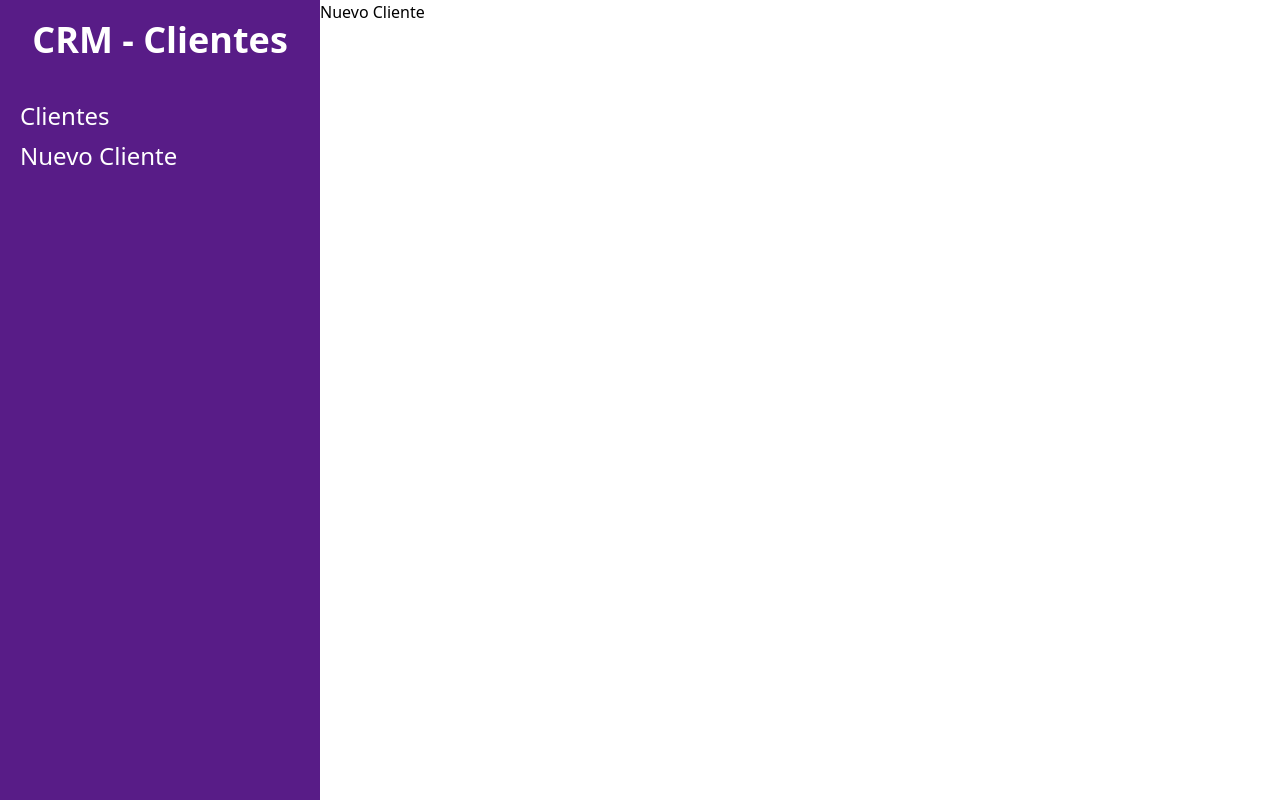
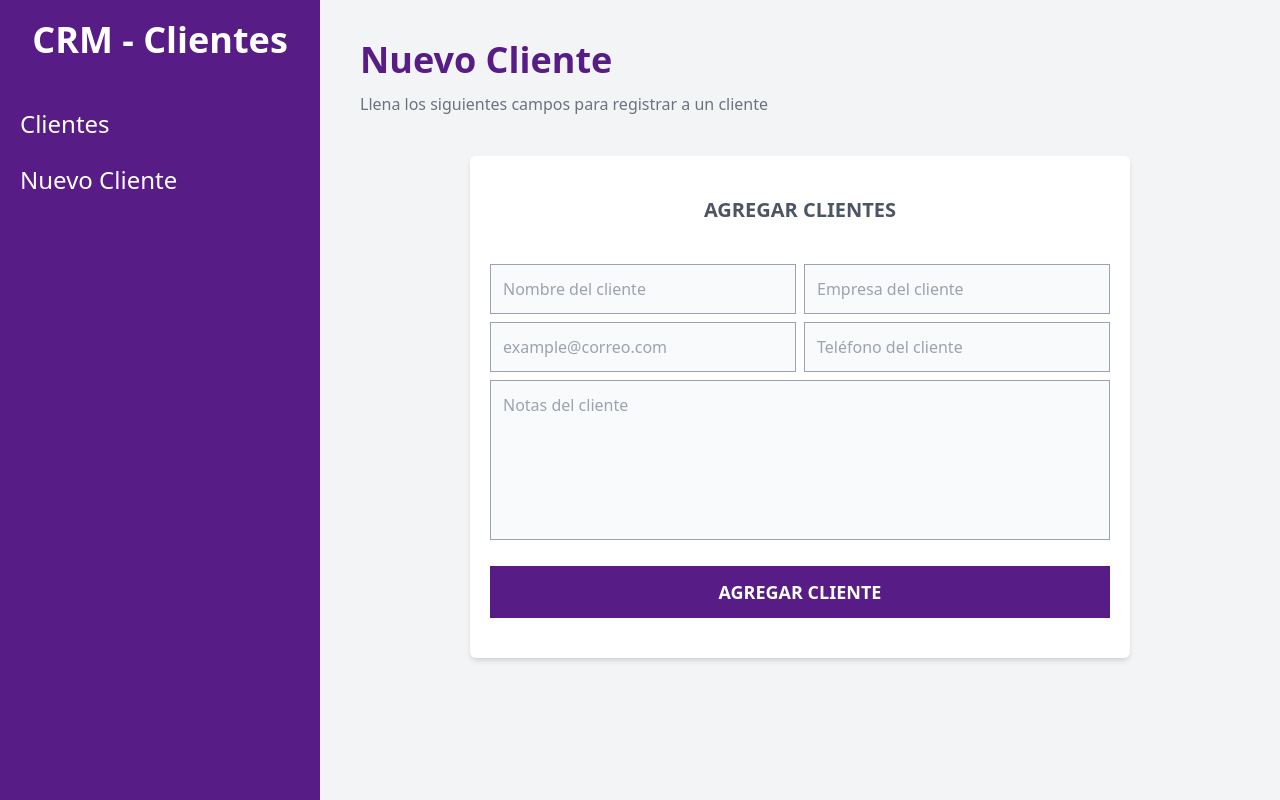
Before and after one commit to VictorLascares/crm-react, a React (Vite) app: page /clients/new in a window 1280 px wide. Built offline with nearby package versions, Linux system fonts and the light colour scheme.

Commit message:
Agregando formulario con Formik

```diff
--- a/package.json
+++ b/package.json
@@ -9,11 +9,13 @@
   },
   "dependencies": {
     "autoprefixer": "^10.4.7",
+    "formik": "^2.2.9",
     "postcss": "^8.4.14",
     "react": "^18.0.0",
     "react-dom": "^18.0.0",
     "react-router-dom": "^6.3.0",
-    "tailwindcss": "^3.1.4"
+    "tailwindcss": "^3.1.4",
+    "yup": "^0.32.11"
   },
   "devDependencies": {
     "@types/react": "^18.0.0",
--- /dev/null
+++ b/src/components/FormClient.jsx
@@ -0,0 +1,24 @@
+import React from 'react'
+import { Formik, Form, Field } from 'formik'
+
+const FormClient = () => {
+    return (
+        <div className='bg-white mt-10 px-5 py-10 rounded-md shadow-md md:w-3/4 mx-auto'>
+            <h2 className='text-gray-600 font-bold text-xl uppercase text-center'>Agregar Clientes</h2>
+            <Formik>
+                <Form className='mt-10'>
+                    <div className='md:grid md:grid-cols-2 md:gap-2'>
+                        <Field id="name" type="text" className="focus:outline-none w-full p-3 bg-gray-50 border border-gray-400" placeholder="Nombre del cliente" />
+                        <Field id="business" type="text" className="mt-2 md:mt-0 focus:outline-none w-full p-3 bg-gray-50 border border-gray-400" placeholder="Empresa del cliente" />
+                        <Field id="email" type="email" className="mt-2 md:mt-0 focus:outline-none w-full p-3 bg-gray-50 border border-gray-400" placeholder="example@correo.com" />
+                        <Field id="phone" type="tel" className="mt-2 md:mt-0 focus:outline-none w-full p-3 bg-gray-50 border border-gray-400" placeholder="Teléfono del cliente" />
+                    </div>
+                    <Field as="textarea" id="notes" type="text" className="focus:outline-none mt-2 w-full p-3 bg-gray-50 border border-gray-400 resize-none h-40" placeholder="Notas del cliente" />
+                    <input type="submit" value="Agregar Cliente" className='mt-5 w-full hover:cursor-pointer hover:bg-purple-600 bg-purple-900 p-3 text-white uppercase font-bold text-lg' />
+                </Form>
+            </Formik>
+        </div>
+    )
+}
+
+export default FormClient
--- a/src/layout/Layout.jsx
+++ b/src/layout/Layout.jsx
@@ -8,17 +8,17 @@ const Layout = () => {
         <div className="md:flex md:min-h-screen">
             <div className="md:w-1/4 md:bg-gradient-to-b bg-purple-900 px-5 py-1">
                 <h2 className="text-center text-4xl text-white font-bold mt-4">CRM - Clientes</h2>
-                <nav className="mt-10">
+                <nav className="mt-10 flex md:flex-col justify-center md:items-start items-center gap-4">
                     <Link
-                        className={`${currentUrl === '/clients' ? 'text-purple-300': 'text-white'} text-white text-2xl block mt-2 hover:text-purple-300`}
+                        className={`${currentUrl === '/clients' ? 'text-purple-300': 'text-white'} text-white text-2xl mt-2 hover:text-purple-300 hover:cursor-pointer`}
                         to="/clients"
                     >Clientes</Link>
                     <Link
-                        className={`${currentUrl === '/clients/new' ? 'text-purple-300': 'text-white'} text-white text-2xl block mt-2 hover:text-purple-300`}
+                        className={`${currentUrl === '/clients/new' ? 'text-purple-300': 'text-white'} text-white text-2xl mt-2 hover:text-purple-300 hover:cursor-pointer`}
                         to="/clients/new">Nuevo Cliente</Link>
                 </nav>
             </div>
-            <div className="md:w-3/4">
+            <div className="md:w-3/4 p-10 bg-gray-100">
                 <Outlet />
             </div>
 
--- a/src/pages/Create.jsx
+++ b/src/pages/Create.jsx
@@ -1,10 +1,14 @@
 import React from 'react'
+import FormClient from '../components/FormClient'
 
 const Create = () => {
     return (
-        <div>
-            <h1>Nuevo Cliente</h1>
-        </div>
+        <>
+            <h1 className='font-black text-4xl text-purple-900'>Nuevo Cliente</h1>
+            <p className='mt-3 text-gray-500'>Llena los siguientes campos para registrar a un cliente</p>
+
+            <FormClient />
+        </>
     )
 }
 
```
Also changed, not shown: 1 other file (tests, documents, lock files or other folders).
